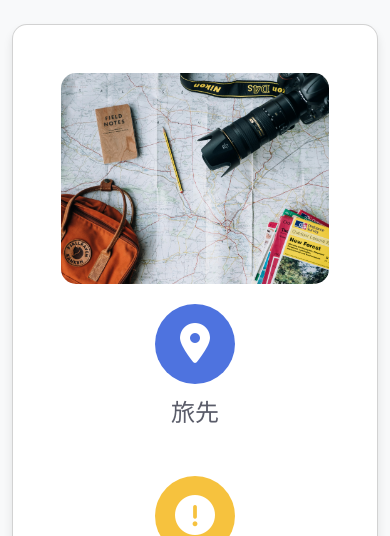
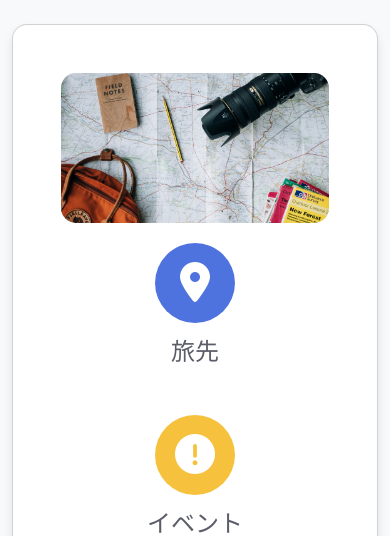
Before and after one commit to 4hiroramos/world-travel-game, a Flask app: template templates/travel.html in a window 390 px wide. Shown: the part 259-795 px from the top of the page. Run offline with Flask 3, Linux system fonts and the light colour scheme; the template is opened without the code that fills it, so the values that code supplies are empty.

Commit message:
Optimize image display with proper aspect ratio and responsive sizing

```diff
--- a/templates/travel.html
+++ b/templates/travel.html
@@ -106,15 +106,23 @@
             overflow: hidden;
             transition: all 0.3s;
             margin-bottom: 20px;
+            position: relative;
+            width: 100%;
+            height: 0;
+            padding-bottom: 56.25%; /* 16:9のアスペクト比 */
         }
         .location-image-container:hover {
             transform: scale(1.02);
             box-shadow: 0 10px 20px rgba(0,0,0,0.2);
         }
         .location-image {
-            max-width: 100%;
-            height: auto;
-            display: block;
+            position: absolute;
+            top: 0;
+            left: 0;
+            width: 100%;
+            height: 100%;
+            object-fit: cover;
+            object-position: center;
         }
     </style>
 </head>
@@ -133,7 +141,7 @@
                     <div class="card-body p-5 text-center">
                         <div class="mb-5">
                             <div class="location-image-container">
-                                <img src="{{ image_url }}" class="location-image img-fluid rounded shadow" alt="{{ location['name'] }}"
+                                <img src="{{ image_url }}" class="location-image rounded shadow" alt="{{ location['name'] }}"
                                      onerror="this.onerror=null; this.src='/static/images/locations/default.jpg';">
                             </div>
                             <div class="result-icon icon-location">
```
